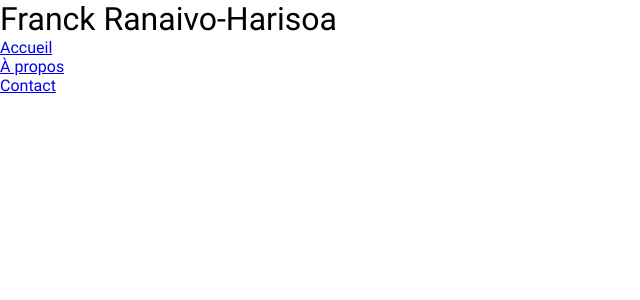
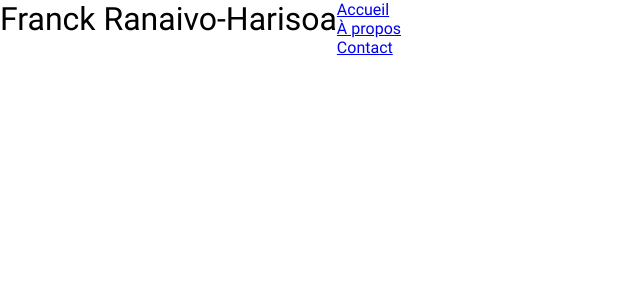
Before and after one commit to franckranaivo/blog-portfolio, a React (Vite) app: page / in a window 1280 px wide. Shown: the top 300 px of the page, without its empty margins (0-640 px from the left). Built offline with nearby package versions, Linux system fonts and the light colour scheme.

Commit message:
Add navigation on pages

```diff
--- a/package.json
+++ b/package.json
@@ -10,7 +10,8 @@
   },
   "dependencies": {
     "react": "^18.2.0",
-    "react-dom": "^18.2.0"
+    "react-dom": "^18.2.0",
+    "react-router-dom": "^6.3.0"
   },
   "devDependencies": {
     "@types/react": "^18.0.17",
--- a/src/App.jsx
+++ b/src/App.jsx
@@ -1,9 +1,9 @@
 import { useState } from 'react'
 import reactLogo from './assets/react.svg'
 import './App.css'
-import Header from "./components/Header";
+import Header from "./components/Header/Header";
 
-function App() {
+export default function App() {
 //  const [count, setCount] = useState(0)
 
   return (
@@ -12,5 +12,3 @@ function App() {
     </div>
   )
 }
-
-export default App
--- a/src/components/Header.jsx
+++ b/src/components/Header/Header.jsx
@@ -1,10 +1,11 @@
-import Navigation from "./Navigation";
+import Navigation from "../Navigation/Navigation";
+import "./header.css";
 
 export default function Header() {
 //  const [count, setCount] = useState(0)
 
     return (
-        <div className="Header">
+        <div className="header">
             <h1 className="title">Franck Ranaivo-Harisoa</h1>
             <Navigation />
         </div>
--- /dev/null
+++ b/src/components/Header/header.css
@@ -0,0 +1,4 @@
+.header {
+    display: flex;
+    flex-direction: row;
+}
--- a/src/components/Navigation.jsx
+++ /dev/null
@@ -1,12 +0,0 @@
-export default function Navigation() {
-
-    return (
-        <nav>
-            <ul>
-                <li><a href="#Accueil">Accueil</a></li>
-                <li><a href="#Apropos">À propos</a></li>
-                <li><a href="#Contact">Contact</a></li>
-            </ul>
-        </nav>
-    )
-}
--- /dev/null
+++ b/src/components/Navigation/Navigation.jsx
@@ -0,0 +1,14 @@
+import { Link } from "react-router-dom";
+
+export default function Navigation() {
+
+    return (
+        <nav>
+            <ul>
+                <li><Link to="/">Accueil</Link></li>
+                <li><Link to="/a-propos">À propos</Link></li>
+                <li><Link to="/contact">Contact</Link></li>
+            </ul>
+        </nav>
+    )
+}
--- a/src/main.jsx
+++ b/src/main.jsx
@@ -1,10 +1,17 @@
 import React from 'react'
 import ReactDOM from 'react-dom/client'
+import { BrowserRouter, Routes , Route } from 'react-router-dom'
 import App from './App'
 import './index.css'
+import Apropos from './pages/a-propos'
+import Contact from './pages/contact'
 
 ReactDOM.createRoot(document.getElementById('root')).render(
-  <React.StrictMode>
-    <App />
-  </React.StrictMode>
+  <BrowserRouter>
+    <Routes>
+      <Route path="/" element={<App />}></Route>
+      <Route path="a-propos" element={<Apropos />}></Route>
+      <Route path="contact" element={<Contact />}></Route>
+    </Routes>
+  </BrowserRouter>
 )
--- /dev/null
+++ b/src/pages/a-propos.jsx
@@ -0,0 +1,9 @@
+import React from 'react'
+
+export default function Apropos() {
+  return (
+    <main>
+        <h2>A propos</h2>
+    </main>
+  )
+}
--- /dev/null
+++ b/src/pages/contact.jsx
@@ -0,0 +1,9 @@
+import React from 'react'
+
+export default function Contact() {
+  return (
+    <main>
+        <h2>Contact</h2>
+    </main>
+  )
+}
```
